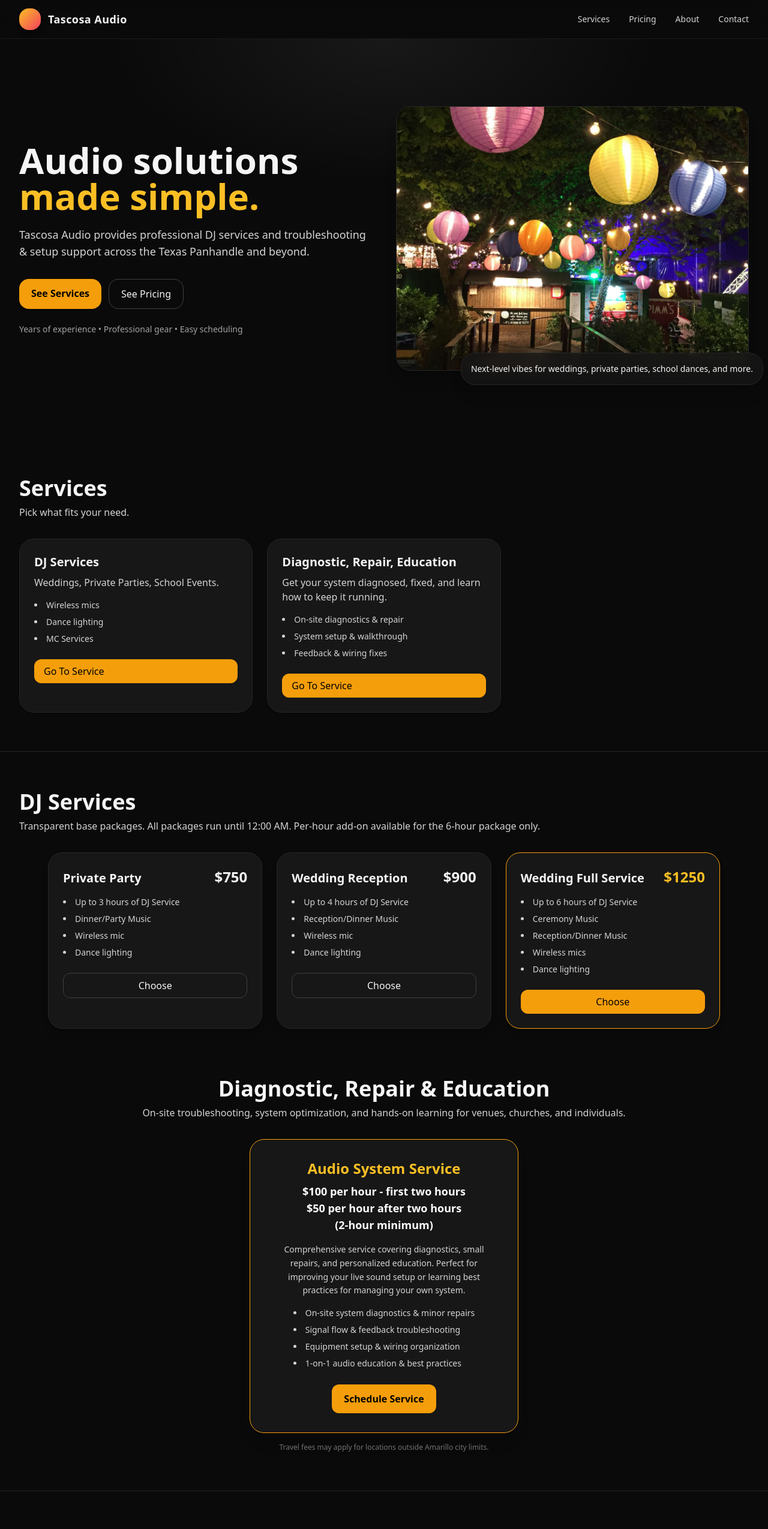
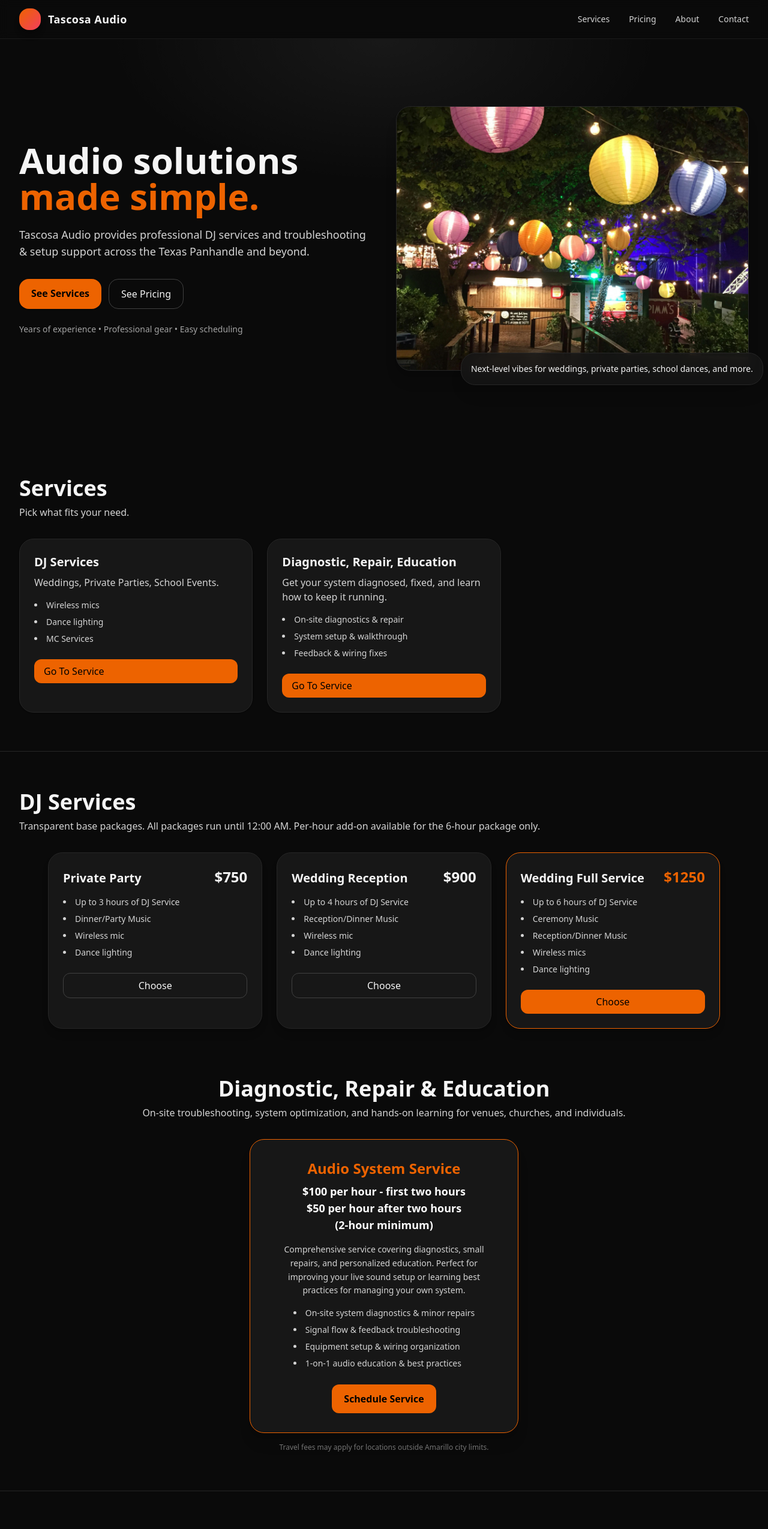
Before and after one commit to dexter806/tascosa.audio, a Next.js app: page / in a window 1280 px wide. Shown: the top 2549 px of the page at 60% size. Built offline with nearby package versions, Linux system fonts and the light colour scheme.

Commit message:
Update index.js

```diff
--- a/pages/index.js
+++ b/pages/index.js
@@ -63,7 +63,7 @@ export default function Home() {
       <header className="sticky top-0 z-50 backdrop-blur border-b border-neutral-800/60 bg-neutral-950/70">
         <nav className="mx-auto max-w-7xl px-4 sm:px-6 lg:px-8 h-16 flex items-center justify-between">
           <div className="flex items-center gap-3">
-            <div className="h-9 w-9 rounded-2xl bg-gradient-to-br from-amber-400 to-rose-500 shadow-lg" />
+            <div className="h-9 w-9 rounded-2xl bg-gradient-to-br from-tascosa-orange to-rose-500 shadow-lg" />
             <span className="text-lg font-semibold tracking-wide">Tascosa Audio</span>
           </div>
           <div className="hidden md:flex items-center gap-8 text-sm text-neutral-300">
@@ -84,14 +84,14 @@ export default function Home() {
             <div className="grid md:grid-cols-2 gap-10 items-center">
               <div>
                 <h1 className="text-4xl md:text-6xl font-extrabold leading-tight">
-                  Audio solutions <span className="text-amber-400">made simple.</span>
+                  Audio solutions <span className="text-tascosa-orange">made simple.</span>
                 </h1>
                 <p className="mt-5 text-neutral-300 text-lg max-w-prose">
                   Tascosa Audio provides professional DJ services
                   and troubleshooting &amp; setup support across the Texas Panhandle and beyond.
                 </p>
                 <div className="mt-8 flex gap-3">
-                  <a href="#services" className="rounded-2xl px-5 py-3 bg-amber-500 text-black font-semibold shadow hover:bg-amber-400">
+                  <a href="#services" className="rounded-2xl px-5 py-3 bg-tascosa-orange text-black font-semibold shadow hover:bg-tascosa-orange">
                     See Services
                   </a>
                   <a href="#pricing" className="rounded-2xl px-5 py-3 border border-neutral-700 hover:border-neutral-500">
@@ -161,7 +161,7 @@ export default function Home() {
                 </div>
                 <a
                   href={card.href}
-                  className="mt-6 inline-block rounded-xl px-4 py-2 bg-amber-500 text-black font-medium hover:bg-amber-400"
+                  className="mt-6 inline-block rounded-xl px-4 py-2 bg-tascosa-orange text-black font-medium hover:bg-tascosa-orange"
                 >
                   Go To Service
                 </a>
@@ -219,12 +219,12 @@ export default function Home() {
               <div
                 key={p.tier}
                 className={`rounded-3xl border ${
-                  p.highlight ? "border-amber-500" : "border-neutral-800"
+                  p.highlight ? "border-tascosa-orange" : "border-neutral-800"
                 } bg-neutral-900 p-6 shadow-lg flex flex-col`}
               >
                 <div className="flex items-baseline justify-between">
                   <h3 className="text-xl font-semibold">{p.tier}</h3>
-                  <span className={`text-2xl font-extrabold ${p.highlight ? "text-amber-400" : ""}`}>
+                  <span className={`text-2xl font-extrabold ${p.highlight ? "text-tascosa-orange" : ""}`}>
                     {p.price}
                   </span>
                 </div>
@@ -240,7 +240,7 @@ export default function Home() {
                   onClick={() => jumpToContactWith("DJ Services", p.tier)}
                   className={`mt-6 inline-block rounded-xl px-4 py-2 ${
                     p.highlight
-                      ? "bg-amber-500 text-black hover:bg-amber-400"
+                      ? "bg-tascosa-orange text-black hover:bg-tascosa-orange"
                       : "border border-neutral-700 hover:border-neutral-500"
                   }`}
                 >
@@ -260,8 +260,8 @@ export default function Home() {
 
           {/* Diagnostic Card */}
           <div className="mt-8 flex justify-center">
-            <div className="rounded-3xl border border-amber-500 bg-neutral-900 p-8 shadow-xl max-w-md text-center">
-              <h3 className="text-2xl font-semibold text-amber-400">Audio System Service</h3>
+            <div className="rounded-3xl border border-tascosa-orange bg-neutral-900 p-8 shadow-xl max-w-md text-center">
+              <h3 className="text-2xl font-semibold text-tascosa-orange">Audio System Service</h3>
               <p className="mt-2 text-lg font-bold text-white">
                 $100 per hour - first two hours <br />
                 $50 per hour after two hours <br />
@@ -280,7 +280,7 @@ export default function Home() {
               <button
                 type="button"
                 onClick={() => jumpToContactWith("Diagnostic, Repair & Education")}
-                className="mt-6 inline-block rounded-xl px-5 py-3 bg-amber-500 text-black font-semibold hover:bg-amber-400"
+                className="mt-6 inline-block rounded-xl px-5 py-3 bg-tascosa-orange text-black font-semibold hover:bg-tascosa-orange"
               >
                 Schedule Service
               </button>
@@ -336,7 +336,7 @@ export default function Home() {
                     required
                     placeholder="Your name"
                     aria-label="Your name"
-                    className="w-full rounded-xl bg-neutral-900 border border-neutral-700 px-4 py-3 focus:outline-none focus:ring-2 focus:ring-amber-500"
+                    className="w-full rounded-xl bg-neutral-900 border border-neutral-700 px-4 py-3 focus:outline-none focus:ring-2 focus:ring-tascosa-orange"
                   />
                   <input
                     name="email"
@@ -347,7 +347,7 @@ export default function Home() {
                     required
                     placeholder="Email"
                     aria-label="Email"
-                    className="w-full rounded-xl bg-neutral-900 border border-neutral-700 px-4 py-3 focus:outline-none focus:ring-2 focus:ring-amber-500"
+                    className="w-full rounded-xl bg-neutral-900 border border-neutral-700 px-4 py-3 focus:outline-none focus:ring-2 focus:ring-tascosa-orange"
                   />
                 </div>
 
@@ -360,7 +360,7 @@ export default function Home() {
                     aria-label="Phone"
                     inputMode="tel"
                     pattern="^[0-9()*#+.\\-\\s]{7,}$"
-                    className="w-full rounded-xl bg-neutral-900 border border-neutral-700 px-4 py-3 focus:outline-none focus:ring-2 focus:ring-amber-500"
+                    className="w-full rounded-xl bg-neutral-900 border border-neutral-700 px-4 py-3 focus:outline-none focus:ring-2 focus:ring-tascosa-orange"
                   />
                 </div>
 
@@ -370,7 +370,7 @@ export default function Home() {
                   value={form.service}
                   onChange={handleChange}
                   aria-label="Service"
-                  className="w-full rounded-xl bg-neutral-900 border border-neutral-700 px-4 py-3 focus:outline-none focus:ring-2 focus:ring-amber-500"
+                  className="w-full rounded-xl bg-neutral-900 border border-neutral-700 px-4 py-3 focus:outline-none focus:ring-2 focus:ring-tascosa-orange"
                 >
                   <option>DJ Services</option>
                   <option>Diagnostic, Repair & Education</option>
@@ -386,7 +386,7 @@ export default function Home() {
                       onChange={handleChange}
                       required
                       aria-label="DJ Package"
-                      className="w-full rounded-xl bg-neutral-900 border border-neutral-700 px-4 py-3 focus:outline-none focus:ring-2 focus:ring-amber-500"
+                      className="w-full rounded-xl bg-neutral-900 border border-neutral-700 px-4 py-3 focus:outline-none focus:ring-2 focus:ring-tascosa-orange"
                     >
                       <option value="">Choose a DJ package…</option>
                       {DJ_PACKAGES.map(label => (
@@ -403,12 +403,12 @@ export default function Home() {
                   rows={5}
                   placeholder="Event details, venue, hours, special requests..."
                   aria-label="Event details"
-                  className="w-full rounded-xl bg-neutral-900 border border-neutral-700 px-4 py-3 focus:outline-none focus:ring-2 focus:ring-amber-500"
+                  className="w-full rounded-xl bg-neutral-900 border border-neutral-700 px-4 py-3 focus:outline-none focus:ring-2 focus:ring-tascosa-orange"
                 />
 
                 <button
                   type="submit"
-                  className="rounded-2xl px-5 py-3 bg-amber-500 text-black font-semibold shadow hover:bg-amber-400 disabled:opacity-60 disabled:cursor-not-allowed"
+                  className="rounded-2xl px-5 py-3 bg-tascosa-orange text-black font-semibold shadow hover:bg-tascosa-orange disabled:opacity-60 disabled:cursor-not-allowed"
                   disabled={sent}
                 >
                   {sent ? "Opening your email app..." : "Send Inquiry"}
```
